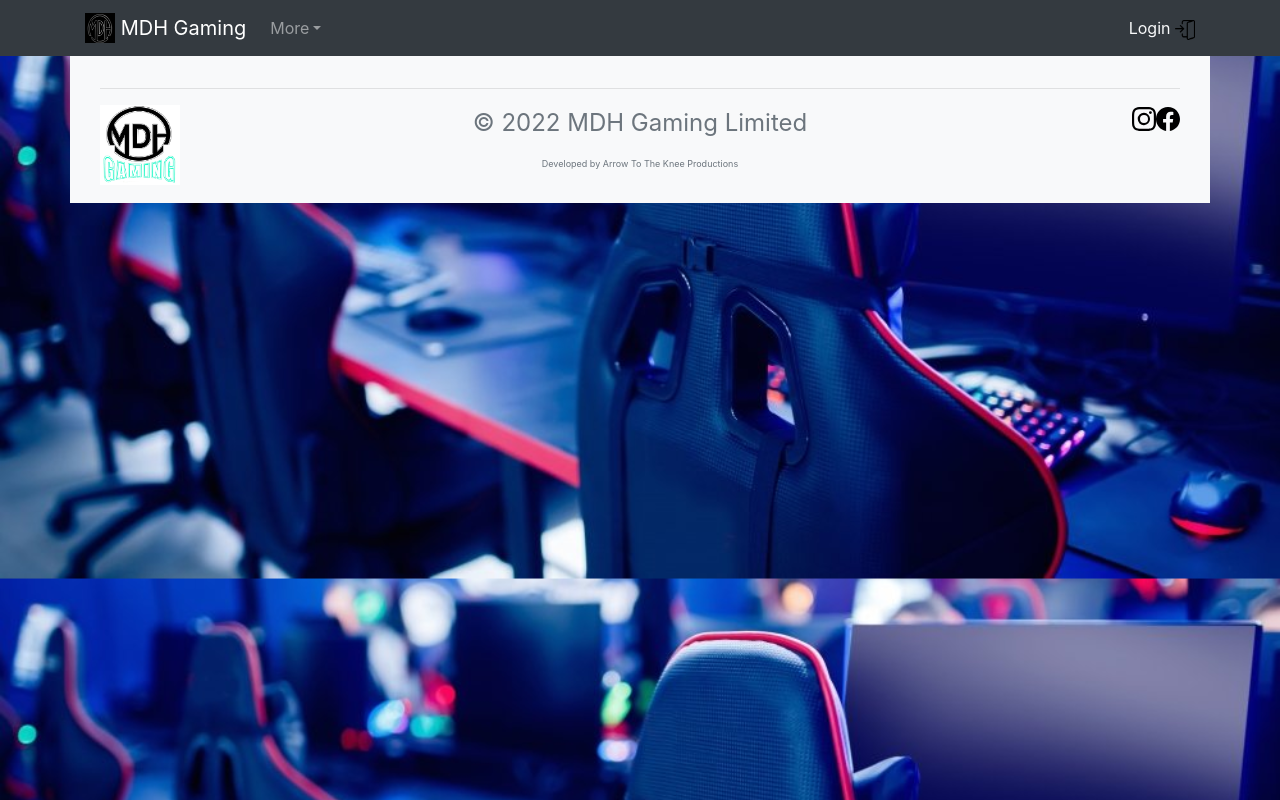
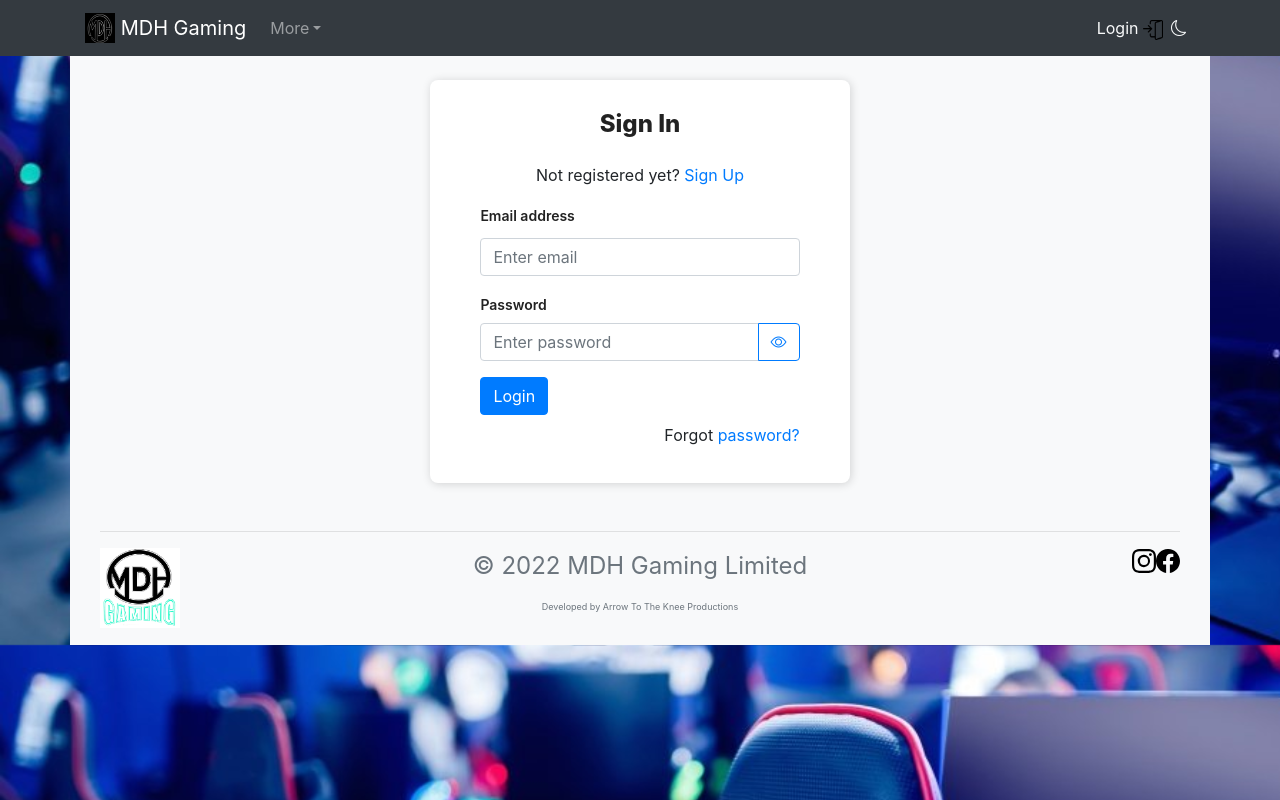
Before and after one commit to Drew-Trumbaturi/MDHGaming, a React (Create React App) app in the folder client/: page /Login in a window 1280 px wide. Built offline with nearby package versions, Linux system fonts and the light colour scheme.

Commit message:
added login/signup pages and qol fixes

```diff
--- a/client/package.json
+++ b/client/package.json
@@ -11,8 +11,11 @@
     "@testing-library/react": "^13.4.0",
     "@testing-library/user-event": "^13.5.0",
     "babel-plugin-macros": "^3.1.0",
+    "bootstrap": "^4.6.0",
+    "bootstrap-icons": "^1.10.3",
     "i": "^0.3.7",
     "react": "^18.2.0",
+    "react-anchor-link-smooth-scroll-v2": "^2.0.1",
     "react-bootstrap": "^2.7.0",
     "react-dom": "^18.2.0",
     "react-router-dom": "^6.6.1",
--- a/client/public/index.html
+++ b/client/public/index.html
@@ -16,6 +16,7 @@
     -->
     <link rel="stylesheet" href="https://cdn.jsdelivr.net/npm/bootstrap@4.6.2/dist/css/bootstrap.min.css" integrity="sha384-xOolHFLEh07PJGoPkLv1IbcEPTNtaed2xpHsD9ESMhqIYd0nLMwNLD69Npy4HI+N" crossorigin="anonymous">
     <link rel="stylesheet" href="path/to/font-awesome/css/font-awesome.min.css">
+    <link rel="stylesheet" href="https://cdn.jsdelivr.net/npm/bootstrap-icons@1.10.3/font/bootstrap-icons.css">
 
     <svg xmlns="http://www.w3.org/2000/svg" style="display: none">
       <symbol id="bootstrap" viewBox="0 0 118 94">
@@ -61,10 +62,8 @@
       To begin the development, run `npm start` or `yarn start`.
       To create a production bundle, use `npm run build` or `yarn build`.
     -->
-    <script
-              src="https://apps.elfsight.com/p/platform.js"
-              defer
-            ></script>
+
+    <script src="https://apps.elfsight.com/p/platform.js" defer></script>
     <script src="https://cdn.jsdelivr.net/npm/@popperjs/core@2.11.6/dist/umd/popper.min.js" integrity="sha384-oBqDVmMz9ATKxIep9tiCxS/Z9fNfEXiDAYTujMAeBAsjFuCZSmKbSSUnQlmh/jp3" crossorigin="anonymous"></script>
     <script src="https://cdn.jsdelivr.net/npm/bootstrap@5.3.0-alpha1/dist/js/bootstrap.min.js" integrity="sha384-mQ93GR66B00ZXjt0YO5KlohRA5SY2XofN4zfuZxLkoj1gXtW8ANNCe9d5Y3eG5eD" crossorigin="anonymous"></script>
   </body>
--- a/client/src/App.js
+++ b/client/src/App.js
@@ -1,11 +1,12 @@
 import React from "react";
+import "../node_modules/bootstrap/dist/css/bootstrap.min.css";
 import "./Components/Styles.css";
 // We use Route in order to define the different routes of our application
 import { Routes, Route } from "react-router-dom";
 import Footer from "./Components/Footer";
-
 // We import all the components we need in our app
 import Navbar from "./Components/Nav";
+import Login from "./Components/Login";
 
 function App() {
   return (
@@ -14,6 +15,7 @@ function App() {
       <div className="container bg-light">
         <Routes>
           <Route exact path="/" element={<Home />} />
+          <Route path="/Login" element={<Login />} />
         </Routes>
         <Footer />
       </div>
@@ -105,6 +107,7 @@ function Home() {
           />
         </div>
 
+        <section id="populargames">
           <div className="card border-light bg-light">
             <div className="card-body">
               <h2 className="card-title p-2 rounded-pill bg-secondary text-light text-center">
@@ -137,6 +140,7 @@ function Home() {
               </p>
             </div>
           </div>
+        </section>
 
         <div className="card border-light bg-light">
           <div className="card-body">
@@ -161,6 +165,7 @@ function Home() {
         </div>
       </div>
 
+      <section id="gallery">
         <div className="card border-light bg-light">
           <div className="card-body">
             <h2 className="card-title p-2 rounded-pill bg-secondary text-light text-center">
@@ -210,7 +215,9 @@ function Home() {
             />
           </div>
         </div>
+      </section>
 
+      <section id="testimonials">
         <div className="card bg-light text-center border-light">
           <div className="card-body">
             <h2 className="card-title p-2 rounded-pill bg-secondary text-light">
@@ -219,6 +226,7 @@ function Home() {
             <div className="elfsight-app-5da166fe-8483-4b7e-ba65-47fcdac61236 card-text"></div>
           </div>
         </div>
+      </section>
     </div>
   );
 }
--- /dev/null
+++ b/client/src/Components/Login.js
@@ -0,0 +1,187 @@
+import React, { useState } from "react";
+import "./Styles.css";
+
+export default function Login() {
+  let [authMode, setAuthMode] = useState("login");
+  const [showPassword, setShowPassword] = useState(false);
+
+  // Show password toggler handler
+  const toggleShown = () => {
+    // Change state of password boolean
+    setShowPassword(!showPassword);
+  };
+
+  // Login toggler handler
+  const changeAuthMode = () => {
+    setAuthMode(authMode === "login" ? "signup" : "login");
+  };
+
+  if (authMode === "login") {
+    return (
+      <div className="Auth-form-container">
+        <form className="Auth-form m-3 mt-4">
+          <div className="Auth-form-content">
+            <h3 className="Auth-form-title">Sign In</h3>
+            <div className="text-center">
+              Not registered yet?{" "}
+              <a className="link-primary" onClick={changeAuthMode}>
+                Sign Up
+              </a>
+            </div>
+
+            <div className="form-group mt-3">
+              <label>Email address</label>
+              <input
+                type="email"
+                className="form-control mt-1"
+                placeholder="Enter email"
+              />
+            </div>
+
+            <div className="">
+              <label>Password</label>
+              <div className="input-group" role="group">
+                <input
+                  type={showPassword ? "text" : "password"}
+                  className="form-control"
+                  placeholder="Enter password"
+                />
+                <div className="input-group-append">
+                  <button
+                    type="button"
+                    className="btn btn-outline-primary"
+                    onClick={toggleShown}
+                  >
+                    {showPassword === false ? (
+                      <i className="bi bi-eye"></i>
+                    ) : (
+                      <i className="bi bi-eye-slash"></i>
+                    )}
+                  </button>
+                </div>
+              </div>
+            </div>
+
+            <div className="d-grid gap-2 mt-3">
+              <button type="submit" className="btn btn-primary">
+                Login
+              </button>
+            </div>
+            <p className="forgot-password text-right mt-2">
+              Forgot <a href="#">password?</a>
+            </p>
+          </div>
+        </form>
+      </div>
+    );
+  }
+
+  return (
+    <div className="Signup-form-container">
+      <form className="Signup-form">
+        <div className="Signup-form-content">
+          <h3 className="Auth-form-title">Sign In</h3>
+          <div className="text-center">
+            Already registered?{" "}
+            <a className="link-primary" onClick={changeAuthMode}>
+              Sign In
+            </a>
+          </div>
+          <div className="row">
+            <div className="col-sm form-group mt-3">
+              <label>First Name</label>
+              <input
+                type="email"
+                className="form-control mt-1"
+                placeholder="e.g John"
+              />
+            </div>
+            <div className="col-sm form-group mt-3">
+              <label>Last Name</label>
+              <input
+                type="email"
+                className="form-control mt-1"
+                placeholder="e.g Doe"
+              />
+            </div>
+          </div>
+
+          <div className=" form-group mt-3">
+            <label>Email address</label>
+            <input
+              type="email"
+              className="form-control mt-1"
+              placeholder="Email Address"
+            />
+          </div>
+          <div className=" form-group mt-3">
+            <label>Confirm Email address</label>
+            <input
+              type="email"
+              className="form-control mt-1"
+              placeholder="Confirm Email Address"
+            />
+          </div>
+
+          <div className="row">
+            <div className="col-sm form-group mt-3">
+              <label>Password</label>
+              <div className="input-group" role="group">
+                <input
+                  type={showPassword ? "text" : "password"}
+                  className="form-control"
+                  placeholder="Enter password"
+                />
+                <div className="input-group-append">
+                  <button
+                    type="button"
+                    className="btn btn-outline-primary"
+                    onClick={toggleShown}
+                  >
+                    {showPassword === false ? (
+                      <i className="bi bi-eye"></i>
+                    ) : (
+                      <i className="bi bi-eye-slash"></i>
+                    )}
+                  </button>
+                </div>
+              </div>
+            </div>
+            <div className="col-sm form-group mt-3">
+              <label>Confirm Password</label>
+              <div className="input-group" role="group">
+                <input
+                  type={showPassword ? "text" : "password"}
+                  className="form-control"
+                  placeholder="Confirm password"
+                />
+                <div className="input-group-append">
+                  <button
+                    type="button"
+                    className="btn btn-outline-primary"
+                    onClick={toggleShown}
+                  >
+                    {showPassword === false ? (
+                      <i className="bi bi-eye"></i>
+                    ) : (
+                      <i className="bi bi-eye-slash"></i>
+                    )}
+                  </button>
+                </div>
+              </div>
+            </div>
+          </div>
+
+          <div className="d-grid gap-2 mt-3">
+            <button type="submit" className="btn btn-primary">
+              Submit
+            </button>
+          </div>
+          <p className="text-right mt-2">
+            Forgot <a href="#">password?</a>
+          </p>
+        </div>
+      </form>
+    </div>
+  );
+}
--- a/client/src/Components/Nav.js
+++ b/client/src/Components/Nav.js
@@ -4,12 +4,37 @@ import Navbar from "react-bootstrap/Navbar";
 import NavDropdown from "react-bootstrap/NavDropdown";
 import Logo from "../Images/Logo.jpg";
 import Login from "../Images/Login.png";
+import { useEffect, useState } from "react";
+import AnchorLink from "react-anchor-link-smooth-scroll-v2";
 
-function MyNavbar() {
+export default function MyNavbar() {
+  useEffect(() => {
+    // 👇️ scroll to top on page load
+    window.scrollTo({ top: 0, left: 0, behavior: "smooth" });
+  }, []);
+
+  const [isNavClosed, setIsNavClosed] = useState(true);
+  const handleNavclosed = () => setIsNavClosed(!isNavClosed);
+
+  const openInNewTab = (url) => {
+    window.open(url, "_blank", "noreferrer");
+  };
+
   return (
-    <Navbar collapseOnSelect bg="dark" variant="dark" sticky="top" expand="lg">
+    <Navbar
+      collapseOnSelect="true"
+      bg="dark"
+      variant="dark"
+      sticky="top"
+      expand="lg"
+    >
       <Container>
-        <Navbar.Brand href="#home">
+        <Navbar.Brand
+          href="/"
+          onClick={() => {
+            window.scrollTo({ top: 0, left: 0, behavior: "smooth" });
+          }}
+        >
           <img
             src={Logo}
             width="30"
@@ -25,29 +50,49 @@ function MyNavbar() {
             <NavDropdown
               title="More"
               id="nav-dropdown-dark-example"
-              // className="text-muted"
               menuVariant="dark"
             >
-              <NavDropdown.Item href="#about">Home</NavDropdown.Item>
+              <NavDropdown.Item
+                onClick={() => {
+                  window.scrollTo({ top: 0, left: 0, behavior: "smooth" });
+                }}
+              >
+                Home
+              </NavDropdown.Item>
               <NavDropdown.Divider />
-              <NavDropdown.Item href="#about">Game News</NavDropdown.Item>
-              <NavDropdown.Item href="#games">Popular Games</NavDropdown.Item>
-              <NavDropdown.Item href="#about">Competitions</NavDropdown.Item>
+              <NavDropdown.Item>
+                <AnchorLink href="#populargames" className="text-reset">
+                  Popular Games
+                </AnchorLink>
+              </NavDropdown.Item>
+              <NavDropdown.Item>
+                <AnchorLink href="#gallery" className="text-reset">
+                  Gallery
+                </AnchorLink>
+              </NavDropdown.Item>
+              <NavDropdown.Item>
+                <AnchorLink href="#testimonials" className="text-reset">
+                  Testimonials
+                </AnchorLink>
+              </NavDropdown.Item>
               <NavDropdown.Divider />
-              <NavDropdown.Item href="https://www.facebook.com/mdhgamingNZ/">
+              <NavDropdown.Item
+                onClick={() =>
+                  openInNewTab("https://www.facebook.com/mdhgamingNZ/")
+                }
+              >
                 Social Media
               </NavDropdown.Item>
             </NavDropdown>
           </Nav>
         </Navbar.Collapse>
         <Navbar.Collapse className="justify-content-end text-light">
-          <a href="#login" className="text-light text-decoration-none">
+          <a href="/Login" className="text-reset">
             Login <img src={Login} width="20" height="20" alt="mdhbg.jpg" />{" "}
           </a>
+          <i className="bi bi-moon mx-2 text-align-right"></i>
         </Navbar.Collapse>
       </Container>
     </Navbar>
   );
 }
-
-export default MyNavbar;
--- a/client/src/Components/Styles.css
+++ b/client/src/Components/Styles.css
@@ -20,3 +20,58 @@
     width:100%;
     position: absolute;
 }
+
+.Auth-form-container {
+    display: flex;
+    justify-content: center;
+    align-items: center;
+  }
+
+  .Auth-form {
+    width: 420px;
+    box-shadow: rgb(0 0 0 / 16%) 1px 1px 10px;
+    padding-top: 30px;
+    padding-bottom: 20px;
+    border-radius: 8px;
+    background-color: white;
+  }
+
+  .Auth-form-content {
+    padding-left: 12%;
+    padding-right: 12%;
+  }
+
+  .Auth-form-title {
+    text-align: center;
+    margin-bottom: 1em;
+    font-size: 24px;
+    color: rgb(34, 34, 34);
+    font-weight: 800;
+  }
+
+  label {
+    font-size: 14px;
+    font-weight: 600;
+    color: rgb(34, 34, 34);
+  }
+
+  .Signup-form-container {
+    display: flex;
+    justify-content: center;
+    align-items: center;
+  }
+
+  .Signup-form {
+    width: 50rem;
+    box-shadow: rgb(0 0 0 / 16%) 1px 1px 10px;
+    padding-top: 30px;
+    padding-bottom: 20px;
+    border-radius: 8px;
+    background-color: white;
+    margin: 1rem;
+  }
+
+  .Signup-form-content {
+    padding-left: 12%;
+    padding-right: 12%;
+  }
--- a/client/src/babel-plugin-macros.config.js
+++ b/client/src/babel-plugin-macros.config.js
@@ -0,0 +1,5 @@
+module.exports = {
+  "fontawesome-svg-core": {
+    license: "free",
+  },
+};
```
Also changed, not shown: client/src/Components/LoginPage.js (deleted), 1 other file (tests, documents, lock files or other folders). Lines whose indentation alone changed are shown as unchanged.
